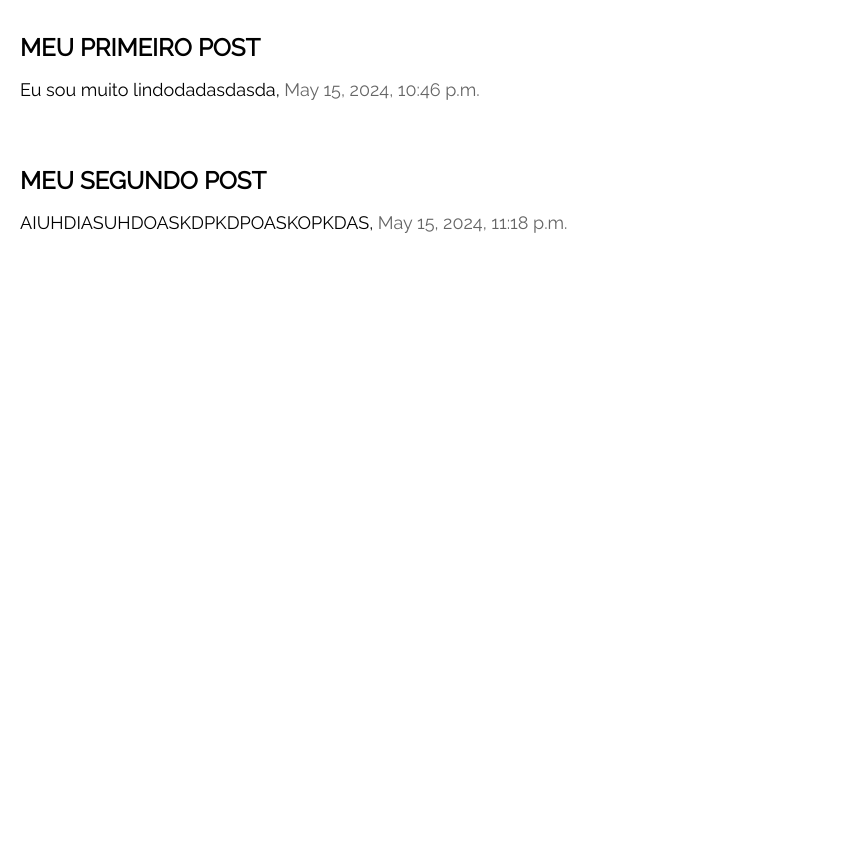
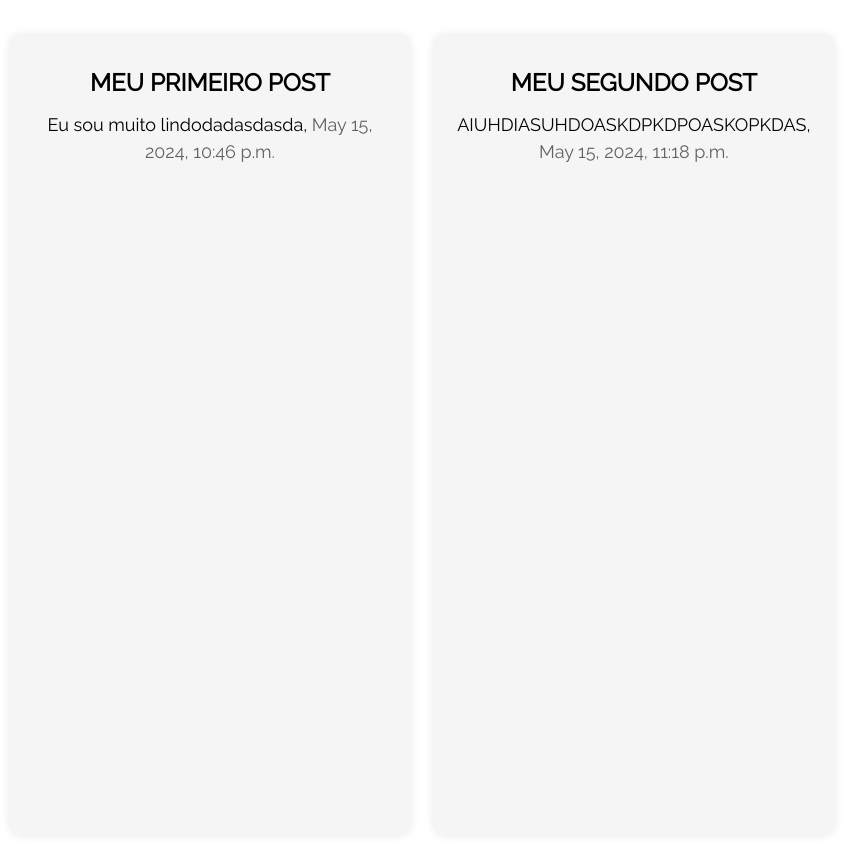
Before and after one commit to mrodriguesoliv/teste, a Django app: page / in a window 1280 px wide. Shown: the part 181-1026 px from the top of the page, without its empty margins (0-853 px from the left). Before the commit the page ends 414 px from the top, so only its background shows below. Run offline with Django 5.2, Linux system fonts and the light colour scheme; data comes from the database, SQL or seed files in the repository; both versions use the stored data as it was after the commit.

Commit message:
19.05 22:30

```diff
--- a/projetoblog/blog/static/blog/css/blog.css
+++ b/projetoblog/blog/static/blog/css/blog.css
@@ -1,6 +1,17 @@
-.layout {
-  max-width: 800px;
-  margin-left: 0;
-  margin-right: 0;
-  padding: 20px;
+.style {
+  width: 400px;
+  height: 800px;
+  margin: 10px; /* Adicione margem para separar os posts */
+  padding: 20px; /* Adicionar espaço interno aos posts */
+  background-color: #f5f5f5; /* Cor de fundo dos posts */
+  border-radius: 10px; /* Borda arredondada */
+  box-shadow: 0 0 10px rgba(0, 0, 0, 0.1); /* Sombra */
+  vertical-align: top; /* Alinhar os posts no topo */
+  text-align: center;
 }
+
+.containerblog {
+  display: inline-block;
+  margin-top:2%;
+  vertical-align: top;
+}
--- a/projetoblog/blog/templates/blog/post_view.html
+++ b/projetoblog/blog/templates/blog/post_view.html
@@ -23,13 +23,14 @@
 
 
             {% for post in posts %}
-                <div class="layout">
+            <div class="containerblog">
+                <div class="style">
                     <h3><b>{{post.title}}</b></h3>
                     <h5>{{post.body}}, <span class="w3-opacity">{{post.published_date}}</span></h5>
                 </div>
+            </div>
             {% endfor %}
 
-        </section>
     </body>
 
 
```
Also changed, not shown: projetoblog/db.sqlite3.
